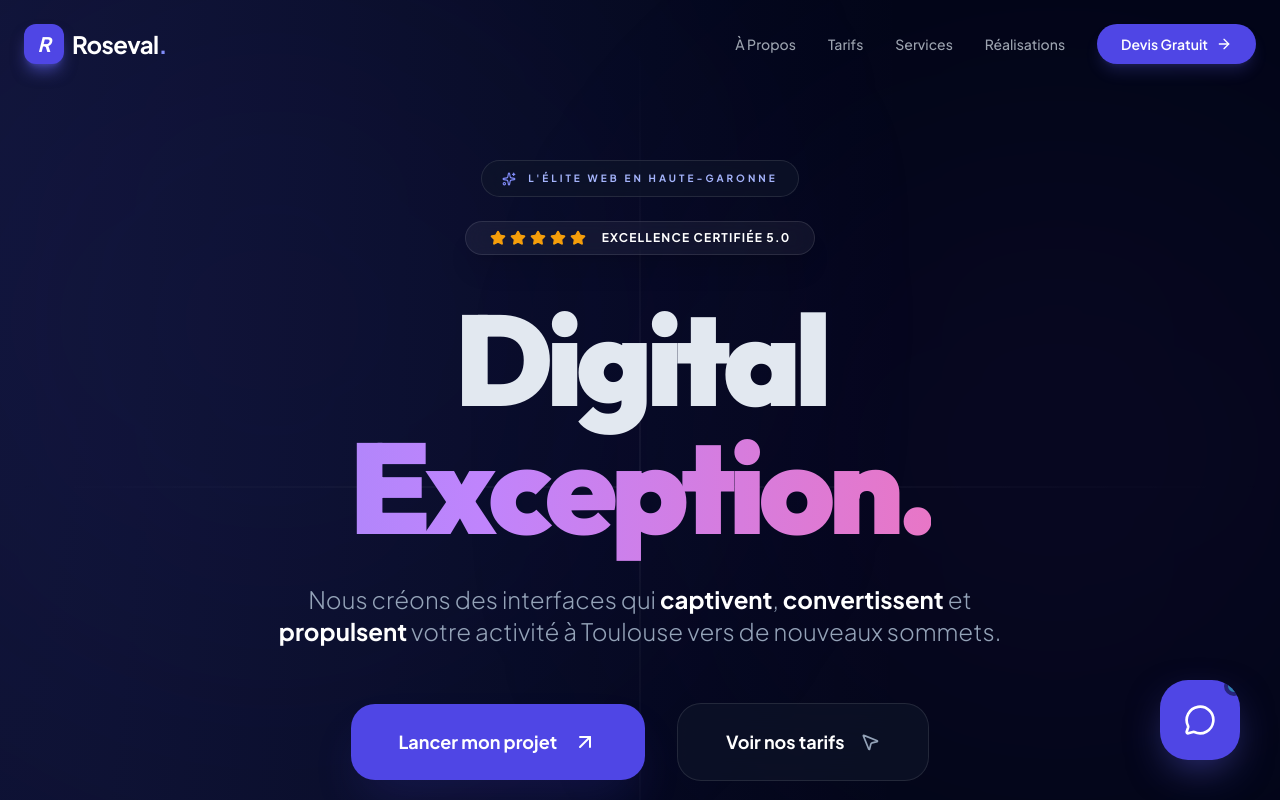
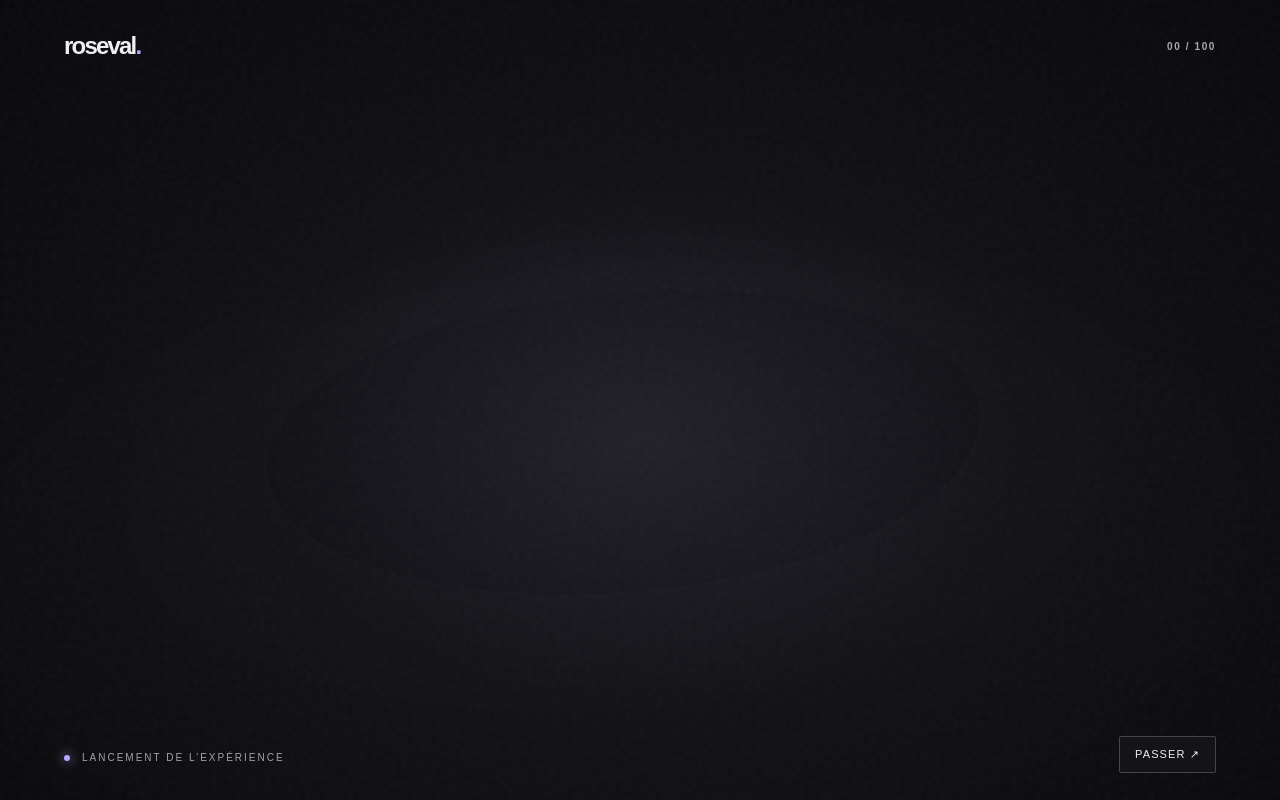
Before and after one commit to Majestic66/roseval-design, a React (Vite) app: page / in a window 1280 px wide. Shown: the top 800 px of the page. Built offline with nearby package versions, Linux system fonts and the light colour scheme.

Commit message:
Show animated intro before homepage

```diff
--- a/App.tsx
+++ b/App.tsx
@@ -295,8 +295,37 @@ const LandingPage: React.FC = () => {
 };
 
 const App: React.FC = () => {
+  const [showIntro, setShowIntro] = useState(() => {
+    if (typeof window === 'undefined') return false;
+    return window.location.pathname === '/';
+  });
+
+  useEffect(() => {
+    if (!showIntro) return;
+
+    const onMessage = (event: MessageEvent) => {
+      if (event.origin !== window.location.origin) return;
+      if (event.data?.type === 'roseval-intro-complete') {
+        setShowIntro(false);
+      }
+    };
+
+    window.addEventListener('message', onMessage);
+    return () => window.removeEventListener('message', onMessage);
+  }, [showIntro]);
+
   return (
     <Router>
+      {showIntro && (
+        <div className="fixed inset-0 z-[9999] bg-[#0d0d11]">
+          <iframe
+            src="/roseval-intro.html"
+            title="Introduction Roseval Design"
+            className="w-full h-full border-0"
+            allow="fullscreen"
+          />
+        </div>
+      )}
       <div className="min-h-screen selection:bg-indigo-500/40 text-slate-200">
         <Navbar />
         <Routes>
```
